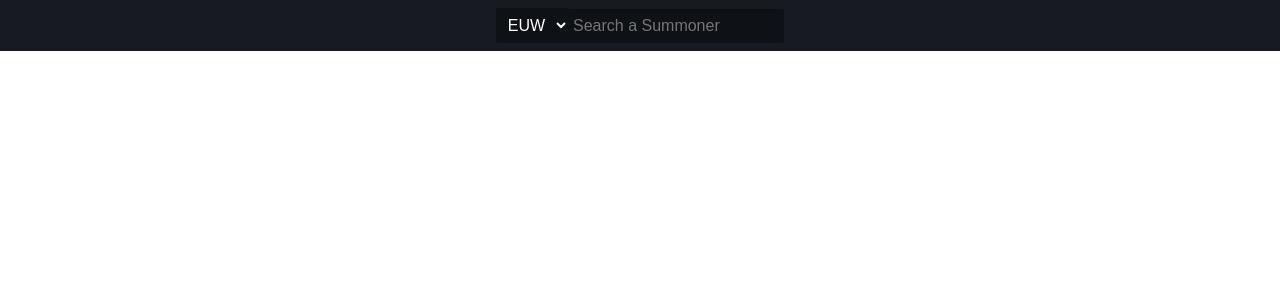
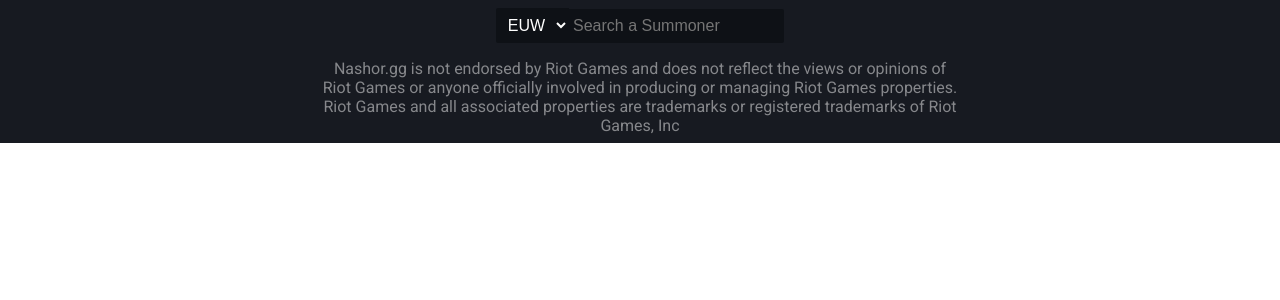
Before and after one commit to nhansson1/nashor, a Vue app in the folder client/: page / in a window 1280 px wide. Shown: the top 300 px of the page. Built offline with nearby package versions, Linux system fonts and the light colour scheme; the HTML template or start-up script is replaced by a standard one.

Commit message:
Added page footer

```diff
--- a/client/src/App.vue
+++ b/client/src/App.vue
@@ -1,12 +1,14 @@
 <script setup lang="ts">
 import { RouterView } from "vue-router";
 import Header from "@/components/Header.vue";
+import Footer from "./components/Footer.vue";
 import { useRoute } from "vue-router";
 
 const route = useRoute();
 </script>
 
 <template>
-  <Header v-if="route.name != 'home'" />
-  <RouterView />
+    <Header v-if="route.name != 'home'" />
+    <RouterView />
+    <Footer />
 </template>
--- /dev/null
+++ b/client/src/components/Footer.vue
@@ -0,0 +1,35 @@
+<script setup lang="ts"></script>
+
+<template>
+    <footer class="footer">
+        <div class="footer__main">
+            <p class="footer__legal">
+                Nashor.gg is not endorsed by Riot Games and does not reflect the views or opinions of Riot Games
+                or anyone officially involved in producing or managing Riot Games properties. Riot Games and all
+                associated
+                properties are trademarks or registered trademarks of Riot Games, Inc
+            </p>
+        </div>
+    </footer>
+</template>
+
+<style scoped>
+.footer {
+    display: flex;
+    align-items: center;
+    justify-content: center;
+    padding: var(--margin-base);
+    background-color: var(--foreground);
+}
+
+.footer__legal {
+    text-align: center;
+    color: #ffffff7a;
+}
+
+@media screen and (min-width: 1024px) {
+    .footer__main {
+        width: 50vw;
+    }
+}
+</style>
```
